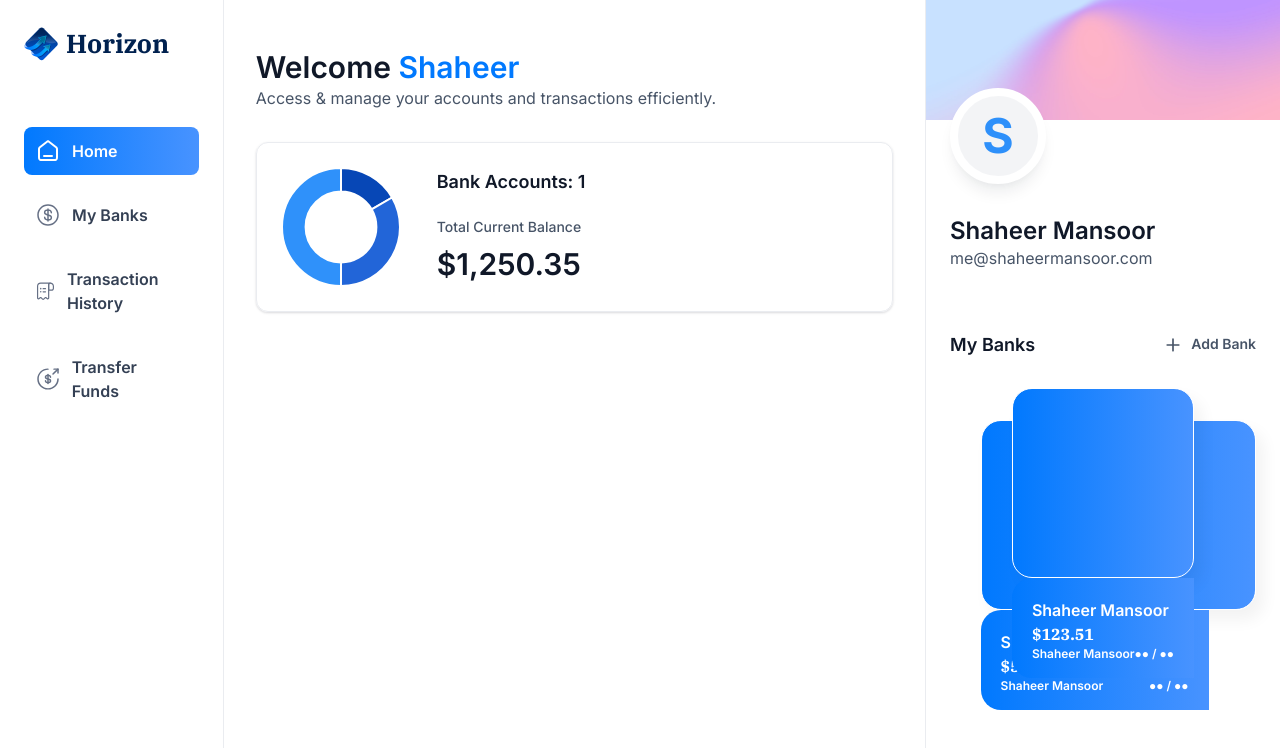
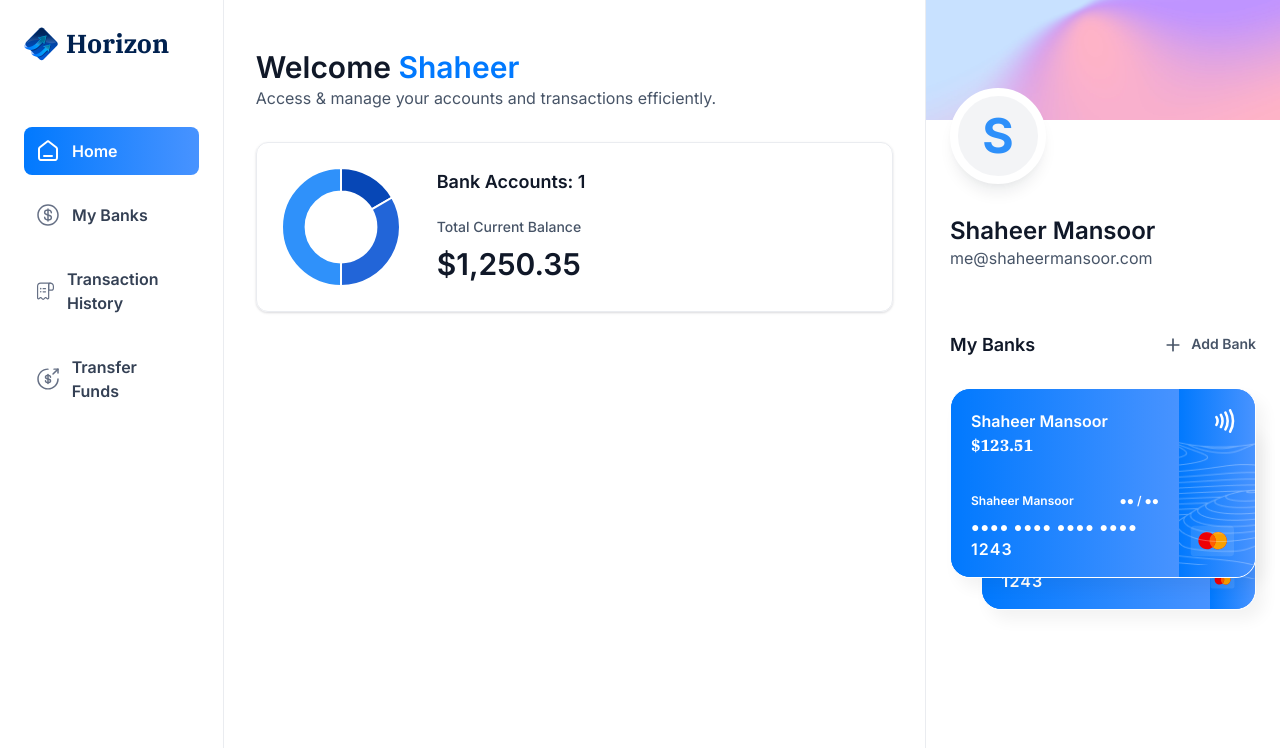
Before and after one commit to Shaheer5/sm-banking, a Next.js app: page / in a window 1280 px wide. Shown: the top 748 px of the page. Built offline with nearby package versions, Linux system fonts and the light colour scheme.

Commit message:
Implement the complete layout

```diff
--- /dev/null
+++ b/app/(root)/my-banks/page.tsx
@@ -0,0 +1,9 @@
+import React from 'react'
+
+const MyBanks = () => {
+  return (
+    <div>MyBanks</div>
+  )
+}
+
+export default MyBanks
--- /dev/null
+++ b/app/(root)/payment-transfer/page.tsx
@@ -0,0 +1,9 @@
+import React from 'react'
+
+const Transfer = () => {
+  return (
+    <div>Transfer</div>
+  )
+}
+
+export default Transfer
--- /dev/null
+++ b/app/(root)/transaction-history/page.tsx
@@ -0,0 +1,9 @@
+import React from 'react'
+
+const TransactionHistory = () => {
+  return (
+    <div>TransactionHistory</div>
+  )
+}
+
+export default TransactionHistory
--- a/components/BankCard.tsx
+++ b/components/BankCard.tsx
@@ -1,4 +1,5 @@
 import { formatAmount } from "@/lib/utils";
+import Image from "next/image";
 import Link from "next/link";
 import React from "react";
 
@@ -10,7 +11,7 @@
 }: CreditCardProps) => {
   return (
     <div className="flex flex-col">
-      <Link href="/" className="bank-card" />
+      <Link href="/" className="bank-card">
         <div className="bank-card_content">
           <div>
             <h1 className="text-16 font-semibold text-white">
@@ -26,8 +27,31 @@
               <h1 className="text-12 font-semibold text-white">{userName}</h1>
               <h2 className="text-12 font-semibold text-white">●● / ●●</h2>
             </div>
+            <p className="text-14 font-semibold tracking-[1.1px] text-white">
+              ●●●● ●●●● ●●●● ●●●●{" "}
+              <span className="text-16">{account.mask || 1243}</span>
+            </p>
           </article>
         </div>
+        <div className="bank-card_icon">
+          <Image src="/icons/Paypass.svg" width={20} height={24} alt="pay" />
+          <Image
+            src="/icons/mastercard.svg"
+            width={45}
+            height={32}
+            alt="mastercard"
+            className="ml-5"
+          />
+        </div>
+
+        <Image
+          src="/icons/lines.png"
+          width={316}
+          height={190}
+          alt="lines"
+          className="absolute top-0 left-0"
+        />
+      </Link>
     </div>
   );
 };
```
Lines whose indentation alone changed are shown as unchanged.
